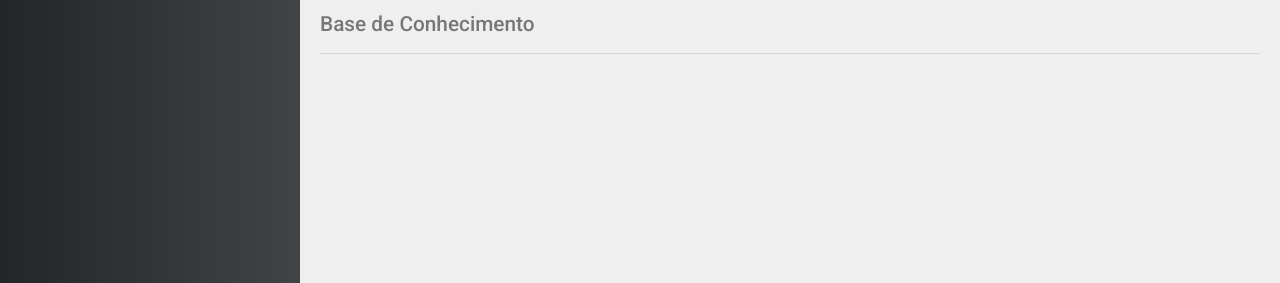
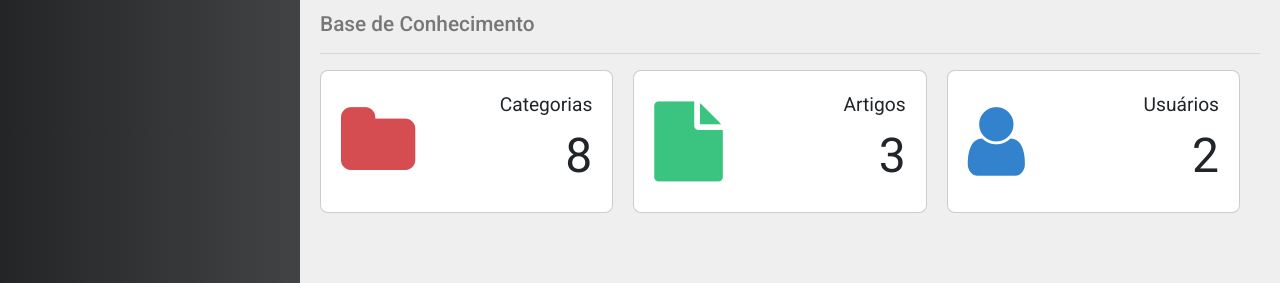
Before and after one commit to pierry01/studying_vue, a Vue app: page / in a window 1280 px wide. Shown: the part 121-404 px from the top of the page. Built offline with nearby package versions, Linux system fonts and the light colour scheme.

Commit message:
home component

```diff
--- a/src/components/home/Home.vue
+++ b/src/components/home/Home.vue
@@ -1,15 +1,54 @@
 <template>
   <div class="home">
     <PageTitle icon="fa fa-home" main="Dashboard" sub="Base de Conhecimento" />
+
+    <div class="statistics">
+      <Statistic
+        title="Categorias"
+        icon="fa fa-folder"
+        color="#d54d50"
+        value="8"
+      />
+
+      <Statistic
+        title="Artigos"
+        icon="fa fa-file"
+        color="#3bc480"
+        value="3"
+      />
+
+      <Statistic
+        title="Usuários"
+        icon="fa fa-user"
+        color="#3282cd"
+        value="2"
+      />
+    </div>
   </div>
 </template>
 
 <script>
 import PageTitle from "../template/PageTitle";
+import Statistic from "./Statistic";
+// import axios from "axios";
 
 export default {
-  components: { PageTitle },
+  components: { PageTitle, Statistic },
+  // methods: {
+  //   getStatistics() {
+  //     axios.get("/statistics").then((res) => (this.statistic = res.data));
+  //   },
+  // },
+  // mounted() {
+  //   this.getStatistics();
+  // },
 };
 </script>
 
-<style></style>
+<style>
+.statistics {
+  display: flex;
+  justify-content: space-between;
+  flex-wrap: wrap;
+}
+</style>
--- /dev/null
+++ b/src/components/home/Statistic.vue
@@ -0,0 +1,61 @@
+<template>
+  <div class="statistic">
+    <div class="statistic-icon">
+      <i :class="icon" :style="style"></i>
+    </div>
+
+    <div class="statistic-info">
+      <span class="statistic-title">{{ title }}</span>
+      <span class="statistic-value">{{ value }}</span>
+    </div>
+  </div>
+</template>
+
+<script>
+export default {
+  props: ["title", "value", "icon", "color"],
+  computed: {
+    style() {
+      return "color: " + (this.color || "#000");
+    },
+  },
+};
+</script>
+
+<style>
+.statistic {
+  flex: 1;
+  display: flex;
+  border-radius: 8px;
+  margin-right: 20px;
+  margin-bottom: 20px;
+  background-color: #fff;
+  padding: 20px;
+  border: 1px solid rgba(0, 0, 0, 0.2);
+  box-shadow: 0 1px 5px rgba(0, 0, 0, 0.1.5);
+}
+
+.statistic-icon {
+  display: flex;
+  align-items: center;
+}
+
+.statistic-icon i {
+  font-size: 5rem;
+}
+
+.statistic-info {
+  flex: 1;
+  display: flex;
+  flex-direction: column;
+  align-items: flex-end;
+}
+
+.statistic-title {
+  font-size: 1.2rem;
+}
+
+.statistic-value {
+  font-size: 3rem;
+}
+</style>
```
